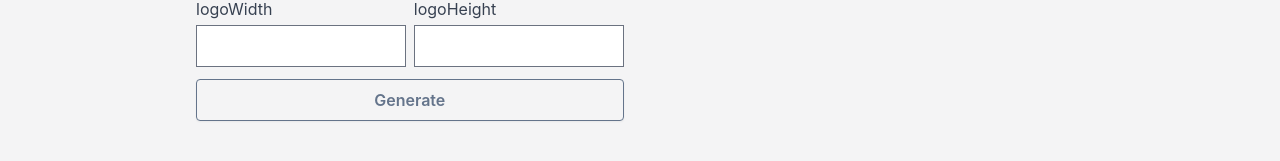
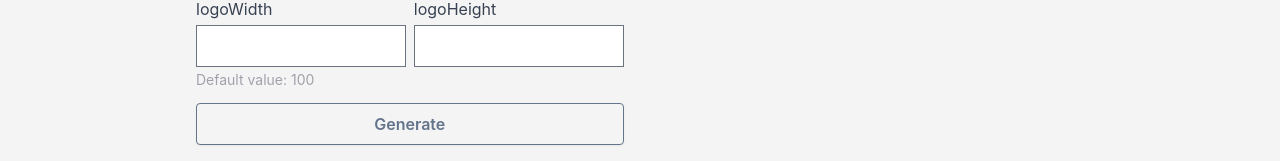
Before and after one commit to yehezkielgunawan/og, a Next.js app: page / in a window 1280 px wide. Shown: the part 581-742 px from the top of the page. Built offline with nearby package versions, Linux system fonts and the light colour scheme.

Commit message:
style(index.tsx): :adhesive_bandage: add helper text for width input

```diff
--- a/src/pages/index.tsx
+++ b/src/pages/index.tsx
@@ -94,6 +94,7 @@ const Home: NextPage = () => {
             <UnstyledInput
               labelName="logoWidth"
               type="number"
+              helperText="Default value: 100"
               {...register("logoWidth")}
             />
             <UnstyledInput
```
